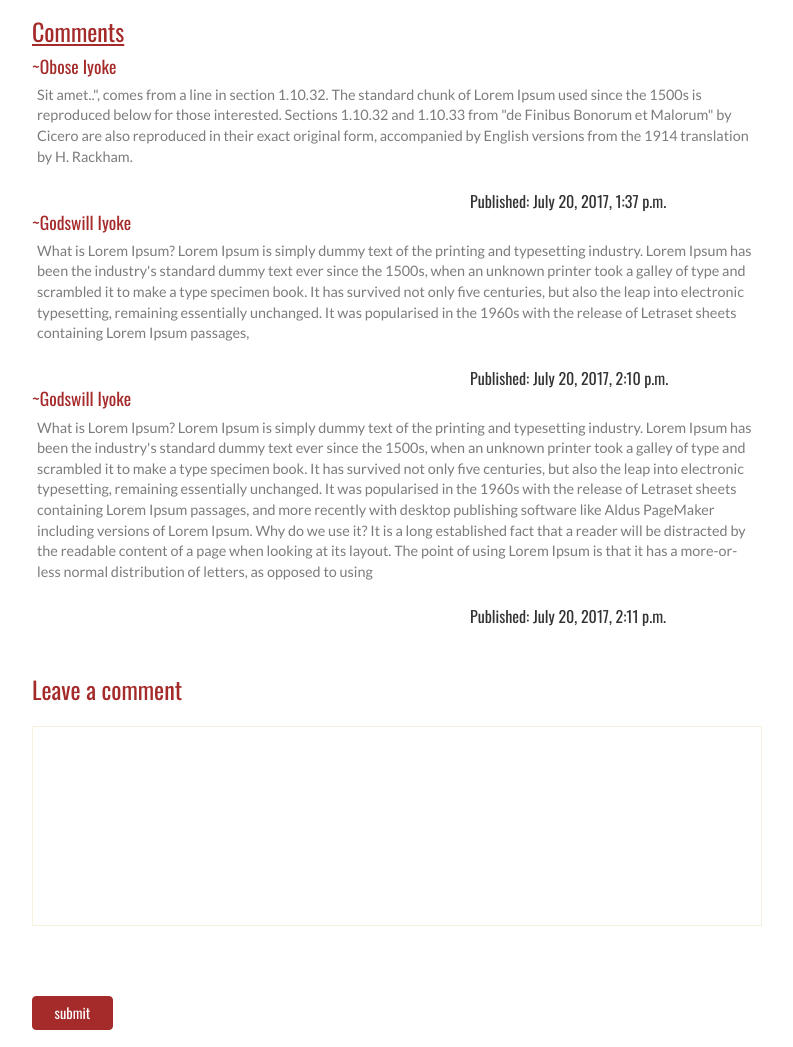
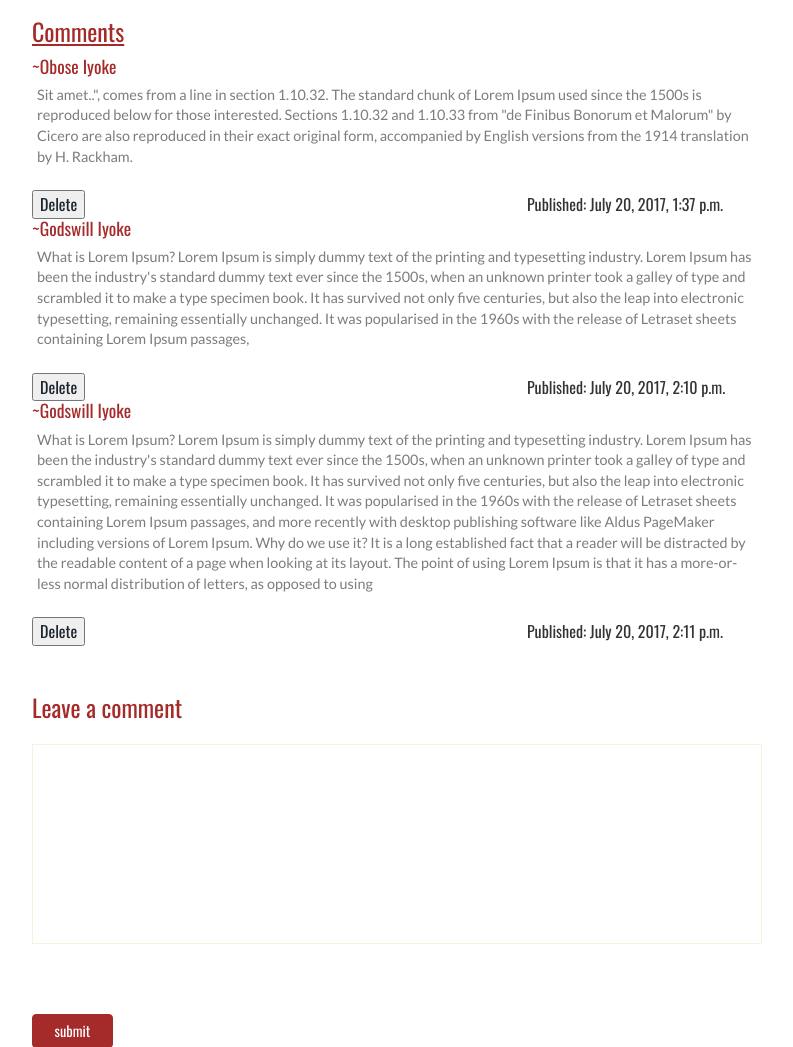
Before and after one commit to f-gozie/blog, a Django app: a page that uses templates/blog/detail.html in a window 1280 px wide. Shown: the part 1264-2311 px from the top of the page, without its empty margins (53-846 px from the left). Run offline with Django 3.2, Linux system fonts and the light colour scheme; a user stored in the database is signed in; data comes from the database, SQL or seed files in the repository; both versions use the stored data as it was after the commit; some libraries are stand-ins or nearby versions.

Commit message:
Added Delete Functionality

```diff
--- a/blog/urls.py
+++ b/blog/urls.py
@@ -11,7 +11,6 @@ urlpatterns = [
     url(r'^about/$', views.about, name='about'),
     url(r'^register/$', views.register, name='register'),
     url(r'^login/$', views.handle_login, name='handle_login'),
-    url(r'^logout/$', views.handle_logout, name='handle_logout')
-
-
+    url(r'^logout/$', views.handle_logout, name='handle_logout'),
+    url(r'^(?P<comment_id>[0-9]+)/delete_comment/$', views.delete_comment, name='delete_comment'),
 ]
--- a/blog/views.py
+++ b/blog/views.py
@@ -1,4 +1,4 @@
-from django.shortcuts import render, redirect
+from django.shortcuts import render, redirect, get_object_or_404
 from django.core.urlresolvers import reverse
 from django.contrib.auth.decorators import login_required
 from .models import Post, Comment
@@ -39,10 +39,14 @@ def detail(request, post_slug):
     context = {'post':post,'form':form,'comments':comments,'recent_comments':recent_comments,'recent_posts':recent_posts}
     return render(request, 'blog/detail.html',context)
 
+def delete_comment(request, comment_id):
+    comment = get_object_or_404(Comment, pk=comment_id)
+    comment.delete()
+    return detail(request,comment.post.slug)
+
 def recent_comments():
     recent_comments = Comment.objects.all().filter(created_on__lte=timezone.now()).order_by('-created_on')[:4]
     return recent_comments
-
 
 def recent_posts():
     recent_posts = Post.objects.all().filter(pub_date__lte=timezone.now()).order_by('-pub_date')[:4]
@@ -67,7 +71,7 @@ def handle_login(request):
 def register(request):
     if request.user.is_authenticated:
         return HttpResponseRedirect('/')
-    # if its a post request let the form send dat
+    # if its a post request let the form send data
     form = RegisterForm()
     if request.method == 'POST':
         form = RegisterForm(request.POST)
@@ -88,14 +92,6 @@ def handle_logout(request):
     logout(request)
     return redirect('blog:index')
 
-# @login_required
-# def add_comment(request,post_slug):
-#
-#             return detail(request,post_slug)
-#
-#     return render(request,'blog/detail.html',{'form':form, 'post':post})
-
-
 def contact(request):
     return render(request, 'blog/contact.html', {})
 
--- a/templates/blog/detail.html
+++ b/templates/blog/detail.html
@@ -20,6 +20,9 @@
 									<ul>
 										<li> {{ comment.text }}	 </li><br>
 									</ul>
+									{% if comment.commenter == request.user  or user.is_superuser %}
+									<a href="{% url 'blog:delete_comment' comment.id %}"><button type="button" name="button">Delete</button></a>
+									{% endif %}
 									<span class="hidden-xs"style="margin-left:60%;, font-family:Arial">Published: {{ comment.created_on }}</span >
 									{% endfor %}
 								{% else %}
```
Also changed, not shown: db.sqlite3.
